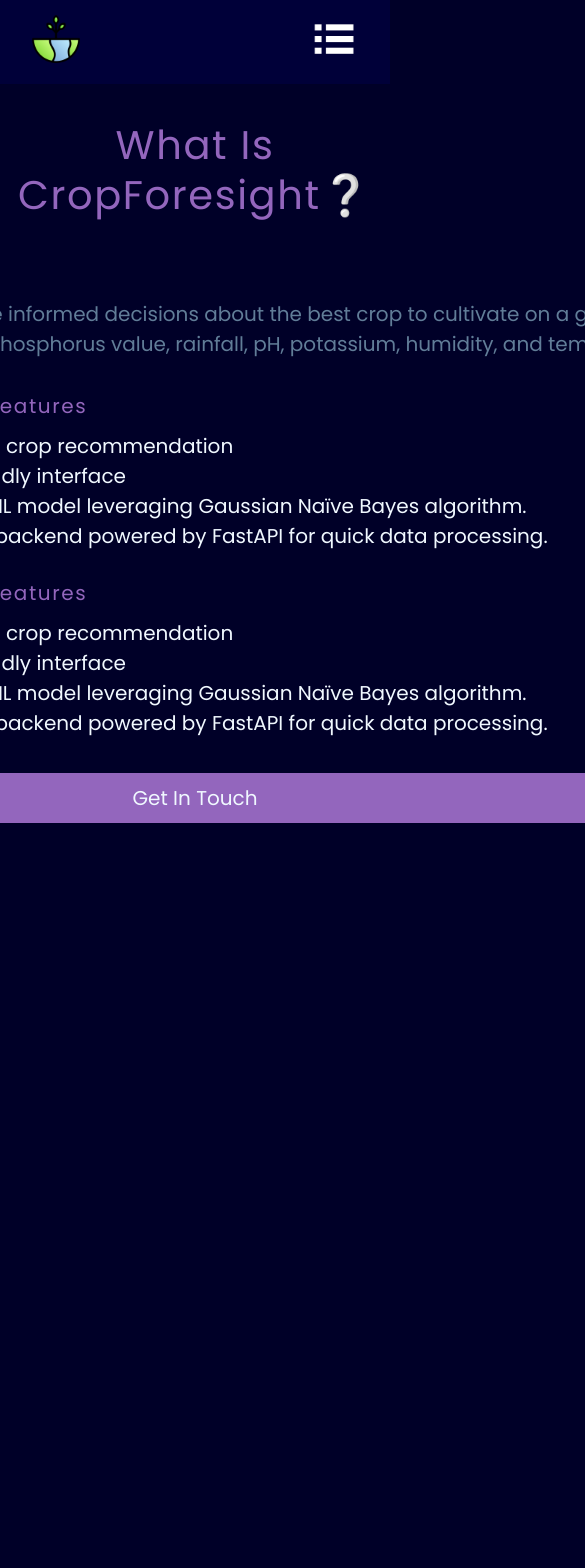
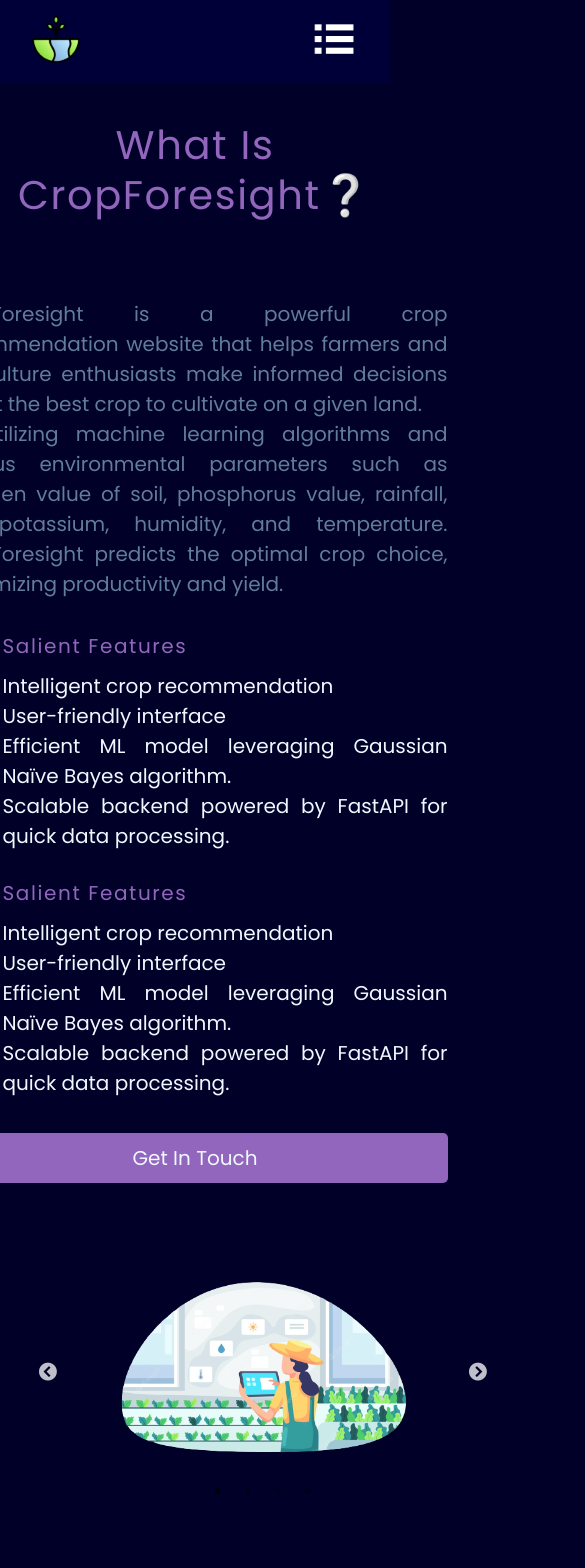
Before and after one commit to abhijeet141/CropForesight-FrontEnd, a React (Create React App) app: page /about in a window 390 px wide. Shown: the top 1568 px of the page, 585 px wide, since content can reach past the window. Built offline with nearby package versions, Linux system fonts and the light colour scheme; a web font is replaced by a local one.

Commit message:
Update about.css

```diff
--- a/src/components/about.css
+++ b/src/components/about.css
@@ -75,18 +75,21 @@ ul{
     /* background-color: yellow; */
 }
 
-.slider{
+.slider {
   width: 180%;
   height: 160%;
   margin-left: -80px;
 }
-.slider-box{
+
+.slider-box {
   width: 20%;
   display: block;
   margin: auto;
+  margin-top: 100px;
 }
-.slider-div img{
-  width: 32rem;
+
+.slider-div img {
+  width: 30rem;
   height: 18rem;
 }
 h3{
@@ -96,12 +99,13 @@ h3{
 }
 
 @media only screen and (max-width: 1024px){
-  .slider-div img{
-      width: 21.5rem;
-      height: 12rem;
+  .slider-div img {
+    width: 21.5rem;
+    height: 12rem;
   }
-  .slider{
-      margin-top: -150px;
+
+  .slider {
+    margin-top: 50px;
   }
 }
 @media only screen and (max-width: 850px){
@@ -128,20 +132,27 @@ h3{
         margin-right: 30px;
         /* padding-bottom: 20%; */
     }
-    .content .right{
-        width: 100%;
-        margin-top: 50%;
-    }
-    .content .right img{
-        margin-top: 50rem;
-    }
+    .slider-div img {
+    width: 25rem;
+    height: 15rem;
+  }
+
+  .slider {
+    width: 25rem;
+    height: 15rem;
+    margin-left: 7.5rem;
+    margin-bottom: 2.5rem;
+  }
+
+  .slider-box {
+    width: 100%;
+    display: block;
+    margin: auto;
+    margin-left: -15px;
+  }
   }
   @media only screen and (max-width: 560px){
-    .content .right img{
-        width: 100%;
-        height: fit-content;
-        margin-top: 65rem;
-    }
+
   }
 
 
```
